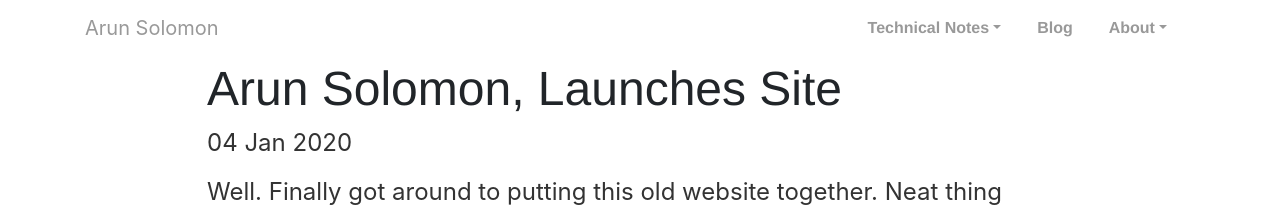
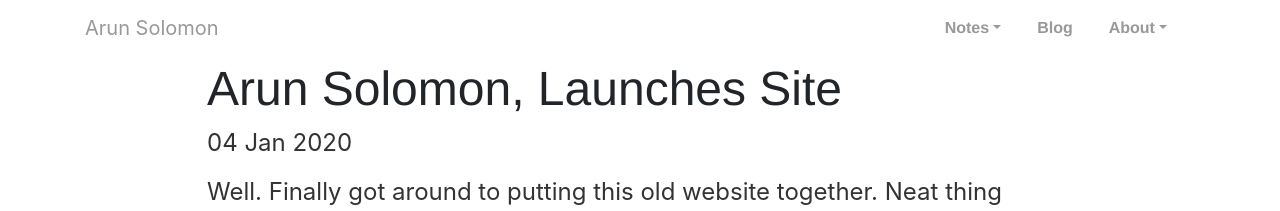
Before and after one commit to ArunSolomon/arunsolomon.github.io, a Jekyll site: the page built from _posts/2020-01-04-arun-solomon-site-launched.md, in a window 1280 px wide. Shown: the top 211 px of the page. Built offline with Jekyll 4.4.1, drawn with Linux system fonts in a browser that asks for light colours.

Commit message:
Update default.html

```diff
--- a/_layouts/default.html
+++ b/_layouts/default.html
@@ -18,10 +18,11 @@
               <ul class="nav navbar-nav mr-auto"></ul>
               <ul class="navbar-nav">
                 <li class="nav-item dropdown">
-                  <a class="nav-link dropdown-toggle" href="#" id="navbarDropdown" role="button" data-toggle="dropdown" aria-haspopup="true" aria-expanded="false">Technical Notes</a>
+                  <a class="nav-link dropdown-toggle" href="#" id="navbarDropdown" role="button" data-toggle="dropdown" aria-haspopup="true" aria-expanded="false">Notes</a>
                   <div class="dropdown-menu dropdown-menu-right" aria-labelledby="navbarDropdown">
                     <a class="dropdown-item" href="https://arunsolomon.github.io/#unix">Unix</a>
                     <a class="dropdown-item" href="https://arunsolomon.github.io/#SQL">SQL</a>
+		    <a class="dropdown-item" href="https://arunsolomon.github.io/#Teradata">Teradata</a>
                   </div>
                 </li>
                 <li class="nav-item">
```
